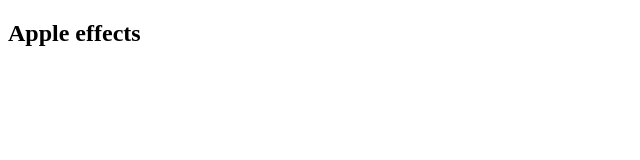
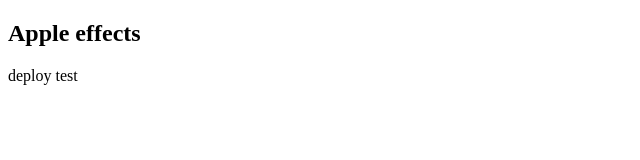
Before and after one commit to Skeabrate/apple-effects-clone, a Next.js app: page / in a window 1280 px wide. Shown: the top 160 px of the page, without its empty margins (0-640 px from the left). Built offline with nearby package versions, Linux system fonts and the light colour scheme.

Commit message:
deployment with vercel test v1

```diff
--- a/src/pages/index.tsx
+++ b/src/pages/index.tsx
@@ -7,6 +7,7 @@ const Home: NextPage = () => {
       <HeadComponent title='Main page' />
 
       <h2>Apple effects</h2>
+      <p>deploy test</p>
     </main>
   );
 };
```
